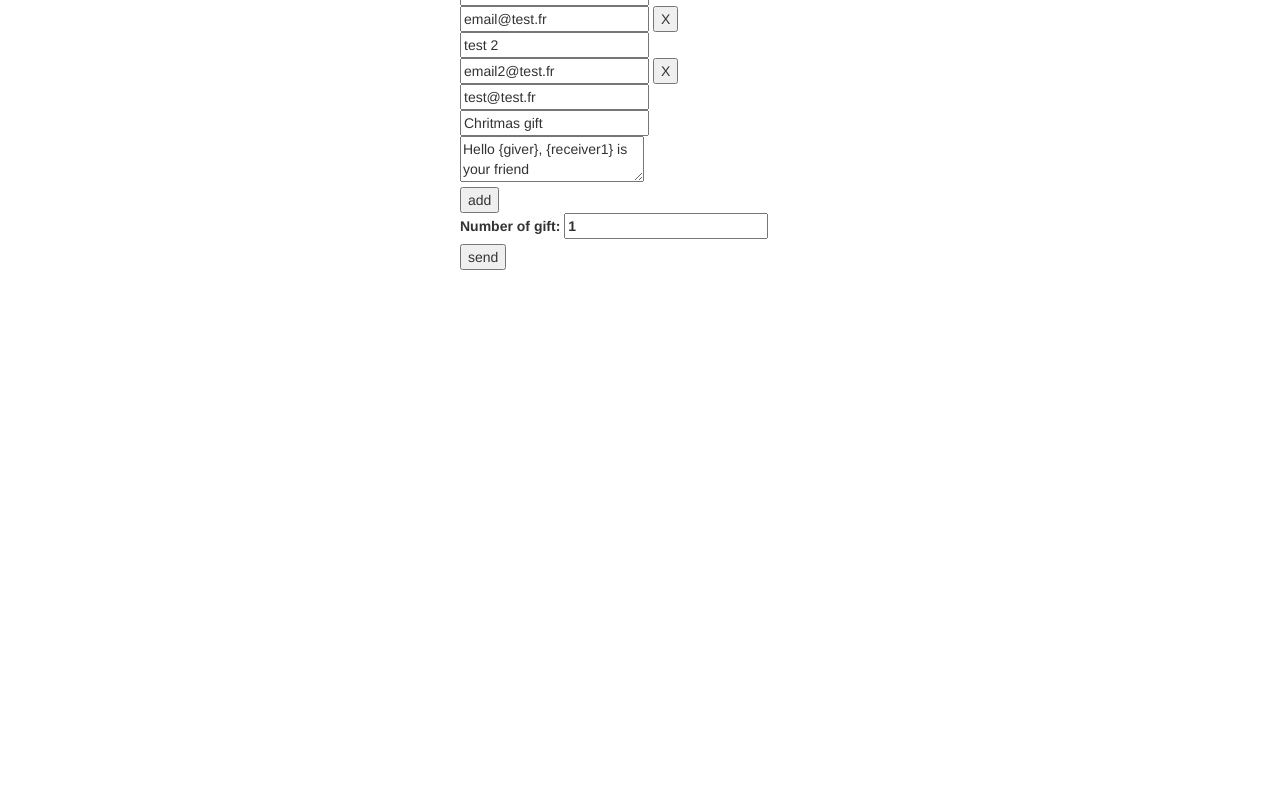
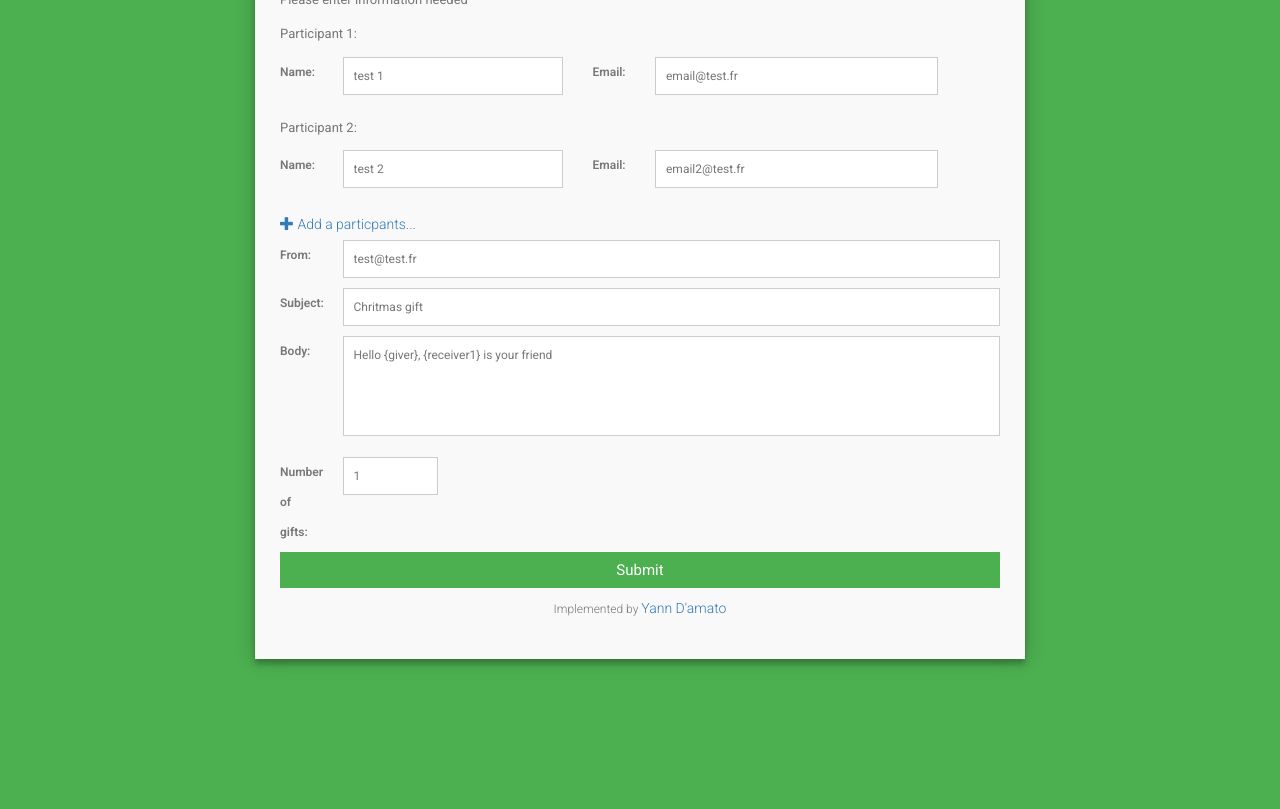
Before and after one commit to ydamato/christmas-gifts, a website: page public/index.html in a window 1280 px wide. Shown: the part 245-1054 px from the top of the page. Before the commit the page ends 800 px from the top, so only its background shows below. Drawn offline with nearby package versions, Linux system fonts and the light colour scheme.

Commit message:
Improve design

```diff
--- a/public/index.html
+++ b/public/index.html
@@ -8,70 +8,160 @@
     <title>Christmas gift</title>
 
     <link rel="stylesheet" href="//netdna.bootstrapcdn.com/bootstrap/3.0.0/css/bootstrap.min.css">
+    <link rel="stylesheet" href="./style.css">
+
 
   </head>
   <body ng-controller="MainController as main">
     <div class="container">
+      <form id="emailForm" ng-submit="main.submit()" method="post">
 
-      <div class="jumbotron text-center">
-        <h1>Number of participants <span class="label label-info">{{ main.participants.length }}</span></h1>
+      <div ng-show="main.successMessage" class="alert alert-success">
+        {{main.successMessage}}
       </div>
 
+      <div ng-show="main.errorMessage" class="alert alert-danger">
+        {{main.errorMessage}}
+      </div>
 
-      <div id="participant-list" class="row">
-        <div class="col-sm-4 col-sm-offset-4">
-          <div class="participant" ng-repeat="participant in main.participants">
-            <input type="text" ng-model="participant.name" ng-blur="main.validate()" placeholder="Name" value="{{participant.name}}" />
-            <input type="text" ng-model="participant.email" ng-blur="main.validate()" placeholder="Email" value="{{participant.email}}" />
-            <button type="button" ng-click="main.removeParticipant($index)">X</button>
-            <div ng-show="main.errors['participants.' + $index + '.email']">{{main.errors['participants.' + $index + '.email']}}</div>
-            <div ng-show="main.errors['participants.' + $index + '.name']">{{main.errors['participants.' + $index + '.name']}}</div>
+        <h3>Christmas Gifts</h3>
+        <h4>Please enter information needed</h4>
+
+        <!-- Participants -->
+
+        <div ng-repeat="participant in main.participants" ng-class="{error: main.errors['participants.' + $index + '.email'] || main.errors['participants.' + $index + '.name']}">
+          <div class="row">
+            <div class="col-xs-12">
+              <h4>Participant {{$index + 1}}: </h4>
+            </div>
+            <div class="col-xs-12 col-md-1">
+              <label for="participant-name-{{$index}}">Name: </label>
+            </div>
+            <div class="col-xs-12 col-md-4">
+              <input type="text" id="participant-name-{{$index}}" ng-model="participant.name" ng-keyup="main.resetError('participants.' + $index + '.name')" placeholder="Name" value="{{participant.name}}" />
+            </div>
+            <div class="col-xs-12 col-md-1">
+              <label for="participant-email-{{$index}}">Email: </label>
+            </div>
+            <div class="col-xs-12 col-md-5">
+              <input type="text" id="participant-email-{{$index}}" ng-model="participant.email" ng-keyup="main.resetError('participants.' + $index + '.email')" placeholder="Email" value="{{participant.email}}" />
+            </div>
+            <div class="col-xs-12 col-md-1">
+              <a href="javascript:void(0)" ng-click="main.removeParticipant($index)" ng-show="main.participants.length > 2">
+                <span class="glyphicon glyphicon-remove"></span>
+              </a>
+            </div>
+          </div>
+          <div class="row">
+            <div class="col-xs-12 col-md-1 error-message">
+            </div>
+            <div class="col-xs-12 col-md-4 error-message error-message-name" ng-show="main.errors['participants.' + $index + '.name']">
+              <div>{{main.errors['participants.' + $index + '.name']}}</div>
+            </div>
+             <div class="col-xs-12 col-md-6 error-message error-message-email" ng-show="main.errors['participants.' + $index + '.email']">
+              <div>{{main.errors['participants.' + $index + '.email']}}</div>
             </div>
           </div>
         </div>
 
-      <div id="from" class="row">
-        <div class="col-sm-4 col-sm-offset-4">
-          <input type="text" ng-model="main.from" ng-blur="main.validate()" placeholder="from - email address" value="{{main.from}}" />
-          <div ng-show="main.errors.from">{{main.errors.from}}</div>
+        <div class="row">
+          <div class="col-xs-12">
+            <a href="javascript:void(0)" type="button" ng-click="main.addParticipant()">
+              <span class="glyphicon glyphicon-plus"></span>
+              Add a particpants...
+            </a>
           </div>
         </div>
 
-      <div id="subject" class="row">
-        <div class="col-sm-4 col-sm-offset-4">
-          <input type="text" ng-model="main.subject" ng-blur="main.validate()" placeholder="subject" value="{{main.subject}}" />
-          <div ng-show="main.errors.subject">{{main.errors.subject}}</div>
+        <!-- From -->
+
+        <div ng-class="{error: main.errors.from}">
+          <div class="row">
+            <div class="col-xs-12 col-md-1">
+              <label for="from">From: </label>
+            </div>
+            <div class="col-xs-12 col-md-11">
+              <input id="from" type="text" ng-model="main.from" ng-keyup="main.resetError('from')" placeholder="From - email address" value="{{main.from}}" />
             </div>
           </div>
-
-      <div id="body" class="row">
-        <div class="col-sm-4 col-sm-offset-4">
-          <textarea ng-model="main.body" ng-blur="main.validate()" placeholder="body">
-            {{main.body}}
-          </textarea>
-          <div ng-show="main.errors.body">{{main.errors.body}}</div>
-        </div>
-      </div>
-
-      <div id="options" class="row">
-        <div class="col-sm-4 col-sm-offset-4">
-          <div class="add-participant">
-            <button type="button" ng-click="main.addParticipant()">add</button>
-          </div>
-          <div class="number-of-gift">
-            <label>
-              Number of gift:
-              <input type="text" ng-model="main.numberOfGift" type="number" ng-blur="main.validate()" placeholder="Number of gift" value="{{main.numberOfGift}}" />
-            </label>
-            <div ng-show="main.errors.quantity">{{main.errors.quantity}}</div>
-          </div>
-          <div class="send-emails">
-            <button type="button" ng-disabled="main.errors" ng-click="main.sendEmails()">send</button>
+          <div class="row">
+            <div class="col-xs-1" ng-show="main.errors.from"></div>
+            <div class="col-xs-11 error-message" ng-show="main.errors.from">
+              <div>{{main.errors.from}}</div>
             </div>
           </div>
         </div>
 
+        <!-- Subject -->
+
+        <div ng-class="{error: main.errors.subject}">
+          <div class="row">
+            <div class="col-xs-12 col-md-1">
+              <label for="subject">Subject: </label>
             </div>
+            <div class="col-xs-12 col-md-11">
+              <input id="subject" type="text" ng-model="main.subject" ng-keyup="main.resetError('subject')" placeholder="Subject" value="{{main.subject}}" />
+            </div>
+          </div>
+          <div class="row">
+            <div class="col-xs-1" ng-show="main.errors.subject"></div>
+            <div class="col-xs-11 error-message" ng-show="main.errors.subject">
+              <div>{{main.errors.subject}}</div>
+            </div>
+          </div>
+        </div>
+
+        <!-- Body -->
+
+        <div ng-class="{error: main.errors.body}">
+          <div class="row">
+            <div class="col-xs-12 col-md-1">
+              <label for="body">Body: </label>
+            </div>
+            <div class="col-xs-12 col-md-11">
+              <textarea id="body" ng-model="main.body" ng-keyup="main.resetError('body')" placeholder="Body">
+                {{main.body}}
+              </textarea>
+            </div>
+          </div>
+          <div class="row">
+            <div class="col-xs-1" ng-show="main.errors.body"></div>
+            <div class="col-xs-11 error-message" ng-show="main.errors.body">
+              <div>{{main.errors.body}}</div>
+            </div>
+          </div>
+        </div>
+
+        <!-- Quantity -->
+
+        <div ng-class="{error: main.errors.quantity}">
+          <div class="row">
+            <div class="col-xs-12 col-md-1">
+              <label for="quantity">Number of gifts: </label>
+            </div>
+            <div class="col-xs-12 col-md-2">
+              <input id="quantity" type="text" ng-model="main.quantity" ng-keyup="main.resetError('quantity')" placeholder="Quantity" value="{{main.quantity}}" />
+            </div>
+          </div>
+          <div class="row">
+            <div class="col-xs-1" ng-show="main.errors.quantity"></div>
+            <div class="col-xs-11 error-message" ng-show="main.errors.quantity">
+              <div>{{main.errors.quantity}}</div>
+            </div>
+          </div>
+        </div>
+
+        <div class="row">
+          <div class="col-xs-12">
+            <button type="submit">Submit</button>
+          </div>
+        </div>
+
+        <p class="copyright">Implemented by <a href="https://damatoyann.fr" target="_blank" title="Yann D'amato">Yann D'amato</a></p>
+      </form>
+    </div>
+
+
     <script src="https://code.jquery.com/jquery-3.2.1.min.js" integrity="sha256-hwg4gsxgFZhOsEEamdOYGBf13FyQuiTwlAQgxVSNgt4=" crossorigin="anonymous"></script>
     <script src="https://cdnjs.cloudflare.com/ajax/libs/angular.js/1.6.5/angular.min.js"></script>
     <script src="https://cdnjs.cloudflare.com/ajax/libs/lodash.js/4.17.4/lodash.min.js"></script>
--- /dev/null
+++ b/public/style.css
@@ -0,0 +1,168 @@
+@import url(https://fonts.googleapis.com/css?family=Roboto:400,300,600,400italic);
+
+* {
+  margin: 0;
+  padding: 0;
+  box-sizing: border-box;
+  -webkit-box-sizing: border-box;
+  -moz-box-sizing: border-box;
+  -webkit-font-smoothing: antialiased;
+  -moz-font-smoothing: antialiased;
+  -o-font-smoothing: antialiased;
+  font-smoothing: antialiased;
+  text-rendering: optimizeLegibility;
+}
+
+body {
+  font-family: "Roboto", Helvetica, Arial, sans-serif;
+  font-weight: 100;
+  font-size: 12px;
+  line-height: 30px;
+  color: #777;
+  background: #4CAF50;
+}
+
+.container {
+  max-width: 800px;
+  width: 100%;
+  margin: 0 auto;
+  position: relative;
+}
+
+a {
+  font-size: 14px;
+}
+
+.error-message {
+  color: #c42f2f;
+  margin: 0 0 10px;
+  line-height: 20px;
+}
+
+.error-message-email {
+  float:right;
+}
+
+.error input[type="text"],
+.error input[type="email"],
+.error input[type="tel"],
+.error input[type="url"],
+.error textarea {
+  margin-bottom: 0;
+}
+
+
+form input[type="text"],
+form input[type="email"],
+form input[type="tel"],
+form input[type="url"],
+form textarea,
+form button[type="submit"] {
+  font: 400 12px/16px "Roboto", Helvetica, Arial, sans-serif;
+}
+
+form {
+  background: #F9F9F9;
+  padding: 25px;
+  margin: 150px 0;
+  box-shadow: 0 0 20px 0 rgba(0, 0, 0, 0.2), 0 5px 5px 0 rgba(0, 0, 0, 0.24);
+}
+
+form h3 {
+  display: block;
+  font-size: 30px;
+  font-weight: 300;
+  margin-bottom: 10px;
+}
+
+form h4 {
+  margin: 5px 0 15px;
+  display: block;
+  font-size: 13px;
+  font-weight: 400;
+}
+
+fieldset {
+  border: medium none !important;
+  margin: 0 0 10px;
+  min-width: 100%;
+  padding: 0;
+  width: 100%;
+}
+
+form input[type="text"],
+form input[type="email"],
+form input[type="tel"],
+form input[type="url"],
+form textarea {
+  width: 100%;
+  border: 1px solid #ccc;
+  background: #FFF;
+  margin: 0 0 10px;
+  padding: 10px;
+}
+
+form input[type="text"]:hover,
+form input[type="email"]:hover,
+form input[type="tel"]:hover,
+form input[type="url"]:hover,
+form textarea:hover {
+  -webkit-transition: border-color 0.3s ease-in-out;
+  -moz-transition: border-color 0.3s ease-in-out;
+  transition: border-color 0.3s ease-in-out;
+  border: 1px solid #aaa;
+}
+
+form textarea {
+  height: 100px;
+  max-width: 100%;
+  resize: none;
+}
+
+form button[type="submit"] {
+  cursor: pointer;
+  width: 100%;
+  border: none;
+  background: #4CAF50;
+  color: #FFF;
+  margin: 0 0 5px;
+  padding: 10px;
+  font-size: 15px;
+}
+
+form button[type="submit"]:hover {
+  background: #43A047;
+  -webkit-transition: background 0.3s ease-in-out;
+  -moz-transition: background 0.3s ease-in-out;
+  transition: background-color 0.3s ease-in-out;
+}
+
+form button[type="submit"]:active {
+  box-shadow: inset 0 1px 3px rgba(0, 0, 0, 0.5);
+}
+
+.copyright {
+  text-align: center;
+}
+
+form input:focus,
+form textarea:focus {
+  outline: 0;
+  border: 1px solid #aaa;
+}
+
+::-webkit-input-placeholder {
+  color: #888;
+}
+
+:-moz-placeholder {
+  color: #888;
+}
+
+::-moz-placeholder {
+  color: #888;
+}
+
+:-ms-input-placeholder {
+  color: #888;
+}
--- a/server.js
+++ b/server.js
@@ -19,11 +19,6 @@ app.post('/emails/send', (req, res) => {
   res.json(sendEmails(req.body));
 });
 
-// Validate
-app.post('/validate', (req, res) => {
-  res.json(validateData(req.body));
-});
-
 // Entry point to display the html page
 app.get('*', (req, res) => {
   res.sendfile('./public/index.html');
```
Also changed, not shown: api/sendEmails.js (+5 -5 lines), public/mainController.js (+34 -20 lines). Lines whose indentation alone changed are shown as unchanged.
